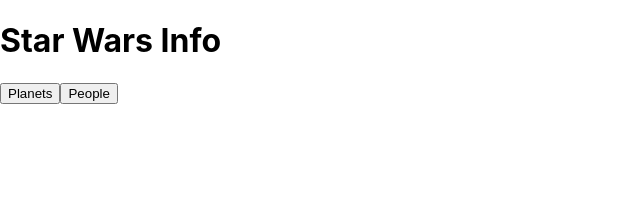
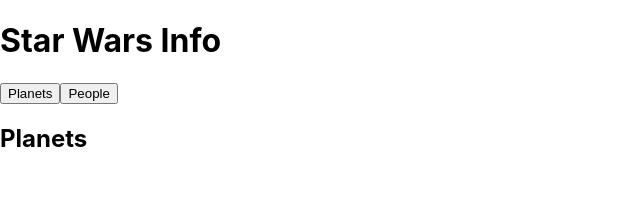
Before and after one commit to ProgRiro/starwars-react-query, a React (Create React App) app: page / in a window 1280 px wide. Shown: the top 214 px of the page, without its empty margins (0-640 px from the left). Built offline with nearby package versions, Linux system fonts and the light colour scheme; the HTML template or start-up script is replaced by a standard one.

Commit message:
[modified] components and App.js

```diff
--- a/src/App.js
+++ b/src/App.js
@@ -1,13 +1,17 @@
-import React from 'react';
+import React, { useState } from 'react';
 import Navbar from './components/Navbar';
+import Planets from './components/Planets';
+import People from './components/People';
 
 function App() {
+  const [page, setPage] = useState('planets');
+
   return (
     <div className="App">
       <h1>Star Wars Info</h1>
-      <Navbar />
+      <Navbar setPage={setPage} />
       <div className="content">
-
+        {page === 'planets' ? <Planets /> : <People />}
       </div>
     </div>
   );
--- a/src/components/Navbar.js
+++ b/src/components/Navbar.js
@@ -1,10 +1,10 @@
 import React from 'react';
 
-const Navbar = () => {
+const Navbar = ({ setPage }) => {
     return (
         <nav>
-            <button>Planets</button>
-            <button>People</button>
+            <button onClick={() => setPage('planets')}>Planets</button>
+            <button onClick={() => setPage('people')}>People</button>
         </nav>
     )
 }
--- a/src/components/People.js
+++ b/src/components/People.js
@@ -0,0 +1,11 @@
+import React from 'react';
+
+const People = () => {
+    return (
+        <div>
+            <h2>People</h2>
+        </div>
+    )
+}
+
+export default People;
--- a/src/components/Planets.js
+++ b/src/components/Planets.js
@@ -0,0 +1,11 @@
+import React from 'react';
+
+const Planets = () => {
+    return (
+        <div>
+            <h2>Planets</h2>
+        </div>
+    )
+}
+
+export default Planets;
```
Also changed, not shown: 1 other file (tests, documents, lock files or other folders).
